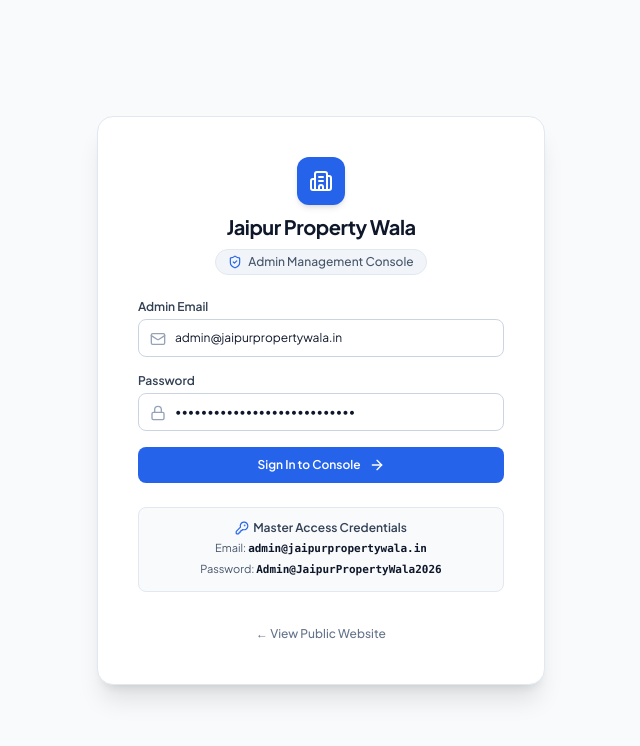
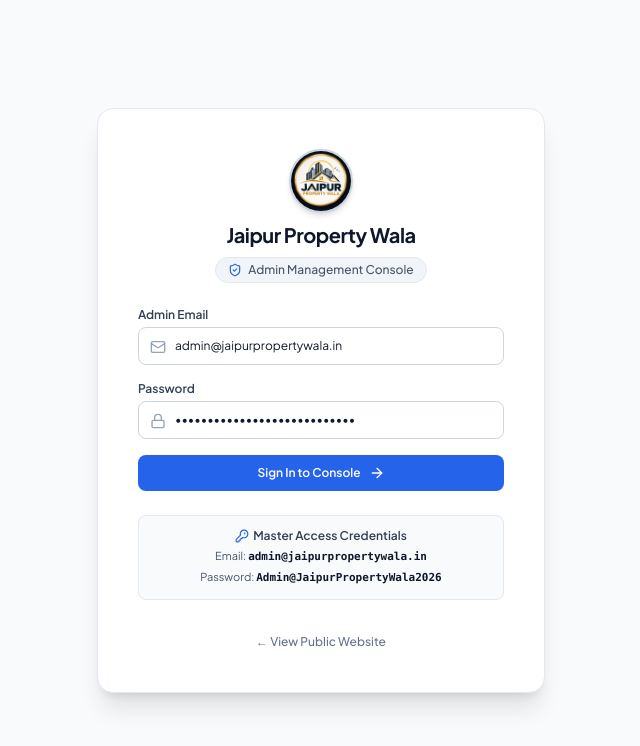
Before and after one commit to Orqiva-Tech/jaipur_property_wala_admin, a React (Vite) app: page /login in a window 1280 px wide. Shown: the top 746 px of the page, without its empty margins (319-959 px from the left). Built offline with nearby package versions, Linux system fonts and the light colour scheme; a web font is replaced by a local one.

Commit message:
feat: apply brand logo to admin layout, login page, favicon and settings

```diff
--- a/index.html
+++ b/index.html
@@ -2,7 +2,7 @@
 <html lang="en">
   <head>
     <meta charset="UTF-8" />
-    <link rel="icon" type="image/svg+xml" href="/vite.svg" />
+    <link rel="icon" type="image/png" href="/logo.png" />
     <meta name="viewport" content="width=device-width, initial-scale=1.0" />
     <title>Executive Command Console | Jaipur Property Wala ERP</title>
     <!-- Google Fonts -->
--- a/src/components/AdminLayout.tsx
+++ b/src/components/AdminLayout.tsx
@@ -43,9 +43,11 @@ export const AdminLayout: React.FC = () => {
           {/* Logo & Header */}
           <div className="p-5 border-b border-slate-200 flex items-center justify-between">
             <Link to="/dashboard" className="flex items-center space-x-3 group">
-              <div className="w-9 h-9 rounded-lg bg-blue-600 flex items-center justify-center text-white shadow-xs group-hover:bg-blue-700 transition-colors">
-                <Building2 className="w-5 h-5" />
-              </div>
+              <img
+                src="/logo.png"
+                alt="Jaipur Property Wala Logo"
+                className="w-10 h-10 rounded-full border border-slate-300 shadow-xs object-cover group-hover:scale-105 transition-transform"
+              />
               <div>
                 <span className="font-bold text-sm text-slate-900 tracking-tight block">
                   Jaipur Property Wala
--- a/src/pages/Login.tsx
+++ b/src/pages/Login.tsx
@@ -35,9 +35,11 @@ export const Login: React.FC = () => {
 
         {/* Brand Crest */}
         <div className="text-center space-y-2">
-          <div className="w-12 h-12 rounded-xl bg-blue-600 text-white flex items-center justify-center mx-auto shadow-md">
-            <Building2 className="w-6 h-6" />
-          </div>
+          <img
+            src="/logo.png"
+            alt="Jaipur Property Wala Logo"
+            className="w-16 h-16 rounded-full border-2 border-slate-300 shadow-md mx-auto object-cover"
+          />
           <h2 className="text-xl font-bold text-slate-900 tracking-tight">
             Jaipur Property Wala
           </h2>
--- a/src/pages/Settings.tsx
+++ b/src/pages/Settings.tsx
@@ -79,6 +79,33 @@ export const Settings: React.FC = () => {
       </div>
 
       <form onSubmit={handleSubmit} className="space-y-6">
+        {/* Brand & Logo Card */}
+        <div className="bg-white p-6 rounded-xl border border-slate-200 shadow-xs space-y-4">
+          <h3 className="text-sm font-bold text-slate-900 border-b border-slate-200 pb-3 flex items-center justify-between">
+            <span>Brand Identity & Logo</span>
+            <span className="text-[11px] font-normal text-slate-500">Stored on Cloudinary CDN</span>
+          </h3>
+
+          <div className="flex flex-col sm:flex-row items-center gap-6">
+            <img
+              src={settings.logoUrl || '/logo.png'}
+              alt="Brand Logo"
+              className="w-20 h-20 rounded-full border-2 border-slate-300 shadow-md object-cover flex-shrink-0"
+            />
+            <div className="flex-1 w-full space-y-1">
+              <label className="block text-xs font-semibold text-slate-700">Official Brand Logo URL (Cloudinary)</label>
+              <input
+                type="text"
+                value={settings.logoUrl || ''}
+                onChange={(e) => setSettings({ ...settings, logoUrl: e.target.value })}
+                placeholder="https://res.cloudinary.com/..."
+                className="w-full p-2.5 bg-white border border-slate-300 focus:border-blue-500 focus:ring-2 focus:ring-blue-500/20 rounded-lg text-xs text-slate-900 placeholder-slate-400 focus:outline-none shadow-xs font-mono"
+              />
+              <p className="text-[11px] text-slate-500">This logo is displayed in headers, footers, favicons, and admin portals.</p>
+            </div>
+          </div>
+        </div>
+
         {/* Contact Info Card */}
         <div className="bg-white p-6 rounded-xl border border-slate-200 shadow-xs space-y-4">
           <h3 className="text-sm font-bold text-slate-900 border-b border-slate-200 pb-3">
--- a/src/types/index.ts
+++ b/src/types/index.ts
@@ -132,6 +132,7 @@ export interface Blog {
 
 export interface WebsiteSettings {
   companyName: string;
+  logoUrl?: string;
   tagline: string;
   phone: string;
   alternatePhone: string;
```
Also changed, not shown: public/logo.jpg (added), public/logo.png (added).
